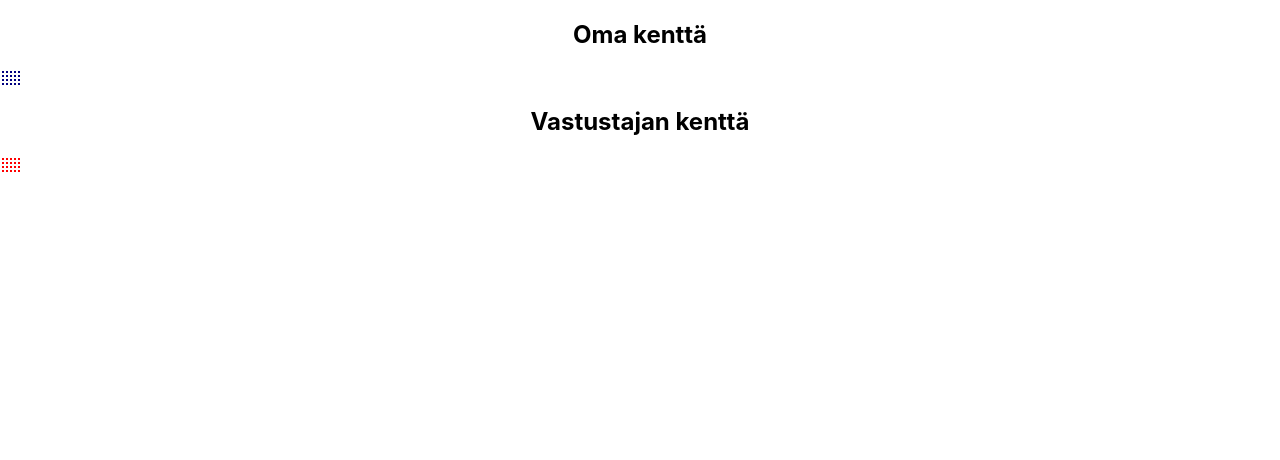
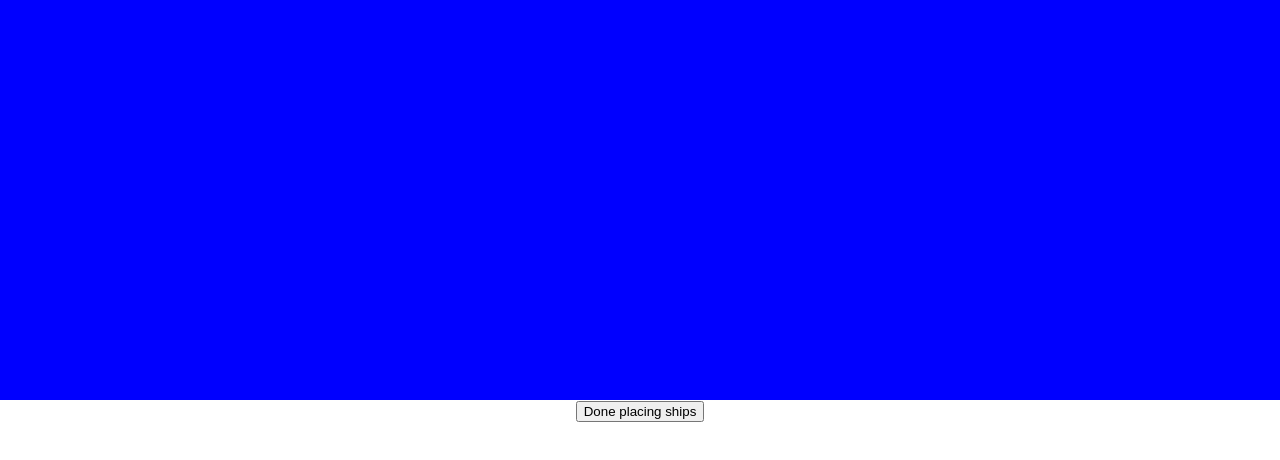
Before and after one commit to tleminen/Laivanupotuspeli, a React (Create React App) app in the folder frontend/: page /laivanupotus/peli in a window 1280 px wide. Shown: the top 460 px of the page. Built offline with nearby package versions, Linux system fonts and the light colour scheme.

Commit message:
muokkasin peli.js

```diff
--- a/frontend/src/components/Peli.js
+++ b/frontend/src/components/Peli.js
@@ -1,124 +1,107 @@
-import React, { useState, useEffect } from "react";
-import "../App.css"; // Tuodaan tyylikirjasto
+import React, { useState } from "react";
 
-const Pelialusta = () => {
-  const rivit = 4;
-  const sarakkeet = 5;
+const BOARD_ROWS = 4;
+const BOARD_COLS = 5;
 
-  const [PelaajaTalukko, setPelaajaTaulukko] = useState(
-    Array.from({ length: rivit }, () => Array(sarakkeet).fill(true))
-  );
-  const [VastustajaTaulukko, setVastustajaTaulukko] = useState(
-    Array.from({ length: rivit }, () => Array(sarakkeet).fill(true))
-  );
-  const [Osuma, setOsuma] = useState(
-    Array.from({ length: rivit }, () => Array(sarakkeet).fill(true))
-  );
+const initializeBoard = () => {
+  const board = [];
+  for (let i = 0; i < BOARD_ROWS; i++) {
+    board.push(Array(BOARD_COLS).fill(0));
+  }
+  return board;
+};
 
-  //testausta.
-  useEffect(() => {
-    console.log("PelaajaTalukko:", PelaajaTalukko);
-    console.log("VastustajaTaulukko:", VastustajaTaulukko);
-    console.log("Osuma:", Osuma);
-  }, [PelaajaTalukko, VastustajaTaulukko, Osuma]);
+const Ship = () => {
+  return <div className="ship" />;
+};
 
-  const satunnaisValinta = () => {
-    const rivi = Math.floor(Math.random() * rivit);
-    const sarake = Math.floor(Math.random() * sarakkeet);
-    return { rivi, sarake };
-  };
-
-  const asetaLaiva = () => {
-    const VastustajaTaulukkoKopio = JSON.parse(
-      JSON.stringify(VastustajaTaulukko)
-    );
-
-    for (let i = 0; i < 4; i++) {
-      const vastustajaKoordinaatti = satunnaisValinta();
-
-      // Vastustajan laivojen asetus
-
-      VastustajaTaulukkoKopio[vastustajaKoordinaatti.rivi][
-        vastustajaKoordinaatti.sarake
-      ] = true;
-    }
-
-    setVastustajaTaulukko(VastustajaTaulukkoKopio);
-  };
-
-  useEffect(() => {
-    asetaLaiva();
-  }, []);
-
-  const kasittelePelaajanLaiva = (rivi, sarake) => {
-    const PelaajaTaulukkoKopio = JSON.parse(JSON.stringify(PelaajaTalukko));
-
-    // Pelaajan laivojen asetus.
-
-    PelaajaTaulukkoKopio[rivi][sarake] = true;
-    setPelaajaTaulukko(PelaajaTaulukkoKopio);
-  };
-
-  const kasitteleHyokkays = (rivi, sarake) => {
-    const osumaKopio = JSON.parse(JSON.stringify(Osuma));
-
-    // Tarkistus vastustajan osumista.
-    if (VastustajaTaulukko[rivi][sarake]) {
-      osumaKopio[rivi][sarake] = true;
-    }
-
-    setOsuma(osumaKopio);
-  };
-
+const Cell = ({ value, onClick, color }) => {
+  let content = "";
+  if (value === 0) {
+    content = "\u00A0"; // Non-breaking space
+  } else if (value === -1) {
+    content = "\u25A1"; // Empty square
+  } else if (value === 1) {
+    content = <Ship />;
+  }
   return (
-    <div>
-      <div>
-        <h2>Oma kenttä</h2>
-        <table>
-          <tbody>
-            {PelaajaTalukko.map((rivi, rivipaikka) => {
-              console.log("Pelaajan rivi:", rivi);
-              return (
-                <tr key={rivipaikka}>
-                  {rivi.map((cell, sarakepaikka) => {
-                    console.log("Pelaajan solu:", cell);
-                    return (
-                      <td
-                        key={sarakepaikka}
-                        className={cell ? "laiva" : ""}
-                        style={{ backgroundColor: cell ? "navy" : "inherit" }}
-                        onClick={() =>
-                          kasittelePelaajanLaiva(rivipaikka, sarakepaikka)
-                        }
-                      ></td>
-                    );
-                  })}
-                </tr>
-              );
-            })}
-          </tbody>
-        </table>
-      </div>
-      <div>
-        <h2>Vastustajan kenttä</h2>
-        <table>
-          <tbody>
-            {Osuma.map((rivi, rivipaikka) => (
-              <tr key={rivipaikka}>
-                {rivi.map((cell, sarakepaikka) => (
-                  <td
-                    key={sarakepaikka}
-                    className={cell ? "osuma" : ""}
-                    onClick={() => kasitteleHyokkays(rivipaikka, sarakepaikka)}
-                  ></td>
-                ))}
-              </tr>
-            ))}
-          </tbody>
-        </table>
-      </div>
+    <div className="cell" onClick={onClick} style={{ backgroundColor: color }}>
+      {content}
     </div>
   );
 };
 
-export default Pelialusta;
+const BattleshipGame = () => {
+  const [playerBoard, setPlayerBoard] = useState(initializeBoard());
+  const [computerBoard, setComputerBoard] = useState(initializeBoard());
+  const [currentPlayer, setCurrentPlayer] = useState("player");
+  const [playerShipsPlaced, setPlayerShipsPlaced] = useState(false);
+
+  const handleCellClick = (row, col) => {
+    // Allow player to place their ships
+    if (!playerShipsPlaced) {
+      const updatedBoard = [...playerBoard];
+      updatedBoard[row][col] = 1; // Player's ships are represented by 1
+      setPlayerBoard(updatedBoard);
+    }
+  };
+
+  const handleDonePlacingShips = () => {
+    setPlayerShipsPlaced(true);
+    // Now it's the computer's turn to place ships
+    const computerBoardWithShips = placeShipsRandomly();
+    setComputerBoard(computerBoardWithShips);
+    setCurrentPlayer("computer");
+  };
+
+  const placeShipsRandomly = () => {
+    const board = initializeBoard();
+    for (let i = 0; i < 3; i++) {
+      let row, col;
+      do {
+        row = getRandomInt(BOARD_ROWS);
+        col = getRandomInt(BOARD_COLS);
+      } while (board[row][col] !== 0);
+      board[row][col] = 1;
+    }
+    return board;
+  };
+
+  const getRandomInt = (max) => {
+    return Math.floor(Math.random() * Math.floor(max));
+  };
+
+  return (
+    <div className="game-container">
+      <div className="board">
+        {currentPlayer === "player" &&
+          playerBoard.map((row, rowIndex) =>
+            row.map((cell, colIndex) => (
+              <Cell
+                key={`${rowIndex}-${colIndex}`}
+                value={cell}
+                onClick={() => handleCellClick(rowIndex, colIndex)}
+                color="blue"
+              />
+            ))
+          )}
+        {currentPlayer === "computer" &&
+          computerBoard.map((row, rowIndex) =>
+            row.map((cell, colIndex) => (
+              <Cell
+                key={`${rowIndex}-${colIndex}`}
+                value={cell}
+                onClick={() => {}}
+                color="orange"
+              />
+            ))
+          )}
+      </div>
+      {!playerShipsPlaced && (
+        <button onClick={handleDonePlacingShips}>Done placing ships</button>
+      )}
+    </div>
+  );
+};
+
+export default BattleshipGame;
```
